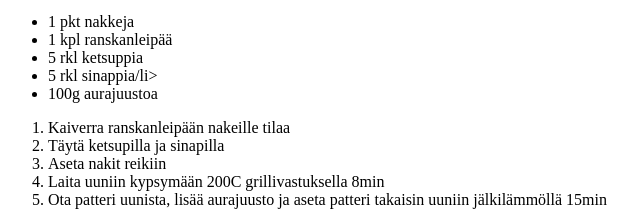
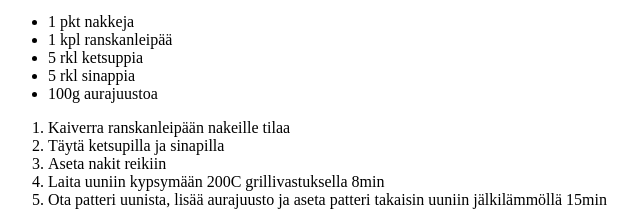
Before and after one commit to NorthernNomad/odin-recipes, a plain HTML site: page recipes/nakki-patteri.html in a window 1280 px wide. Shown: the part 963-1185 px from the top of the page, 0-640 px from the left. Drawn offline with Linux system fonts and the light colour scheme.

Commit message:
fixed broken list

```diff
--- a/recipes/nakki-patteri.html
+++ b/recipes/nakki-patteri.html
@@ -12,7 +12,7 @@
         <ul><li>1 pkt nakkeja </li>
             <li>1 kpl ranskanleipää</li>
             <li>5 rkl ketsuppia</li>
-            <li>5 rkl sinappia/li>
+            <li>5 rkl sinappia</li>
             <li>100g aurajuustoa</li>
             </ul>
             <ol><li>Kaiverra ranskanleipään nakeille tilaa</li>
```
